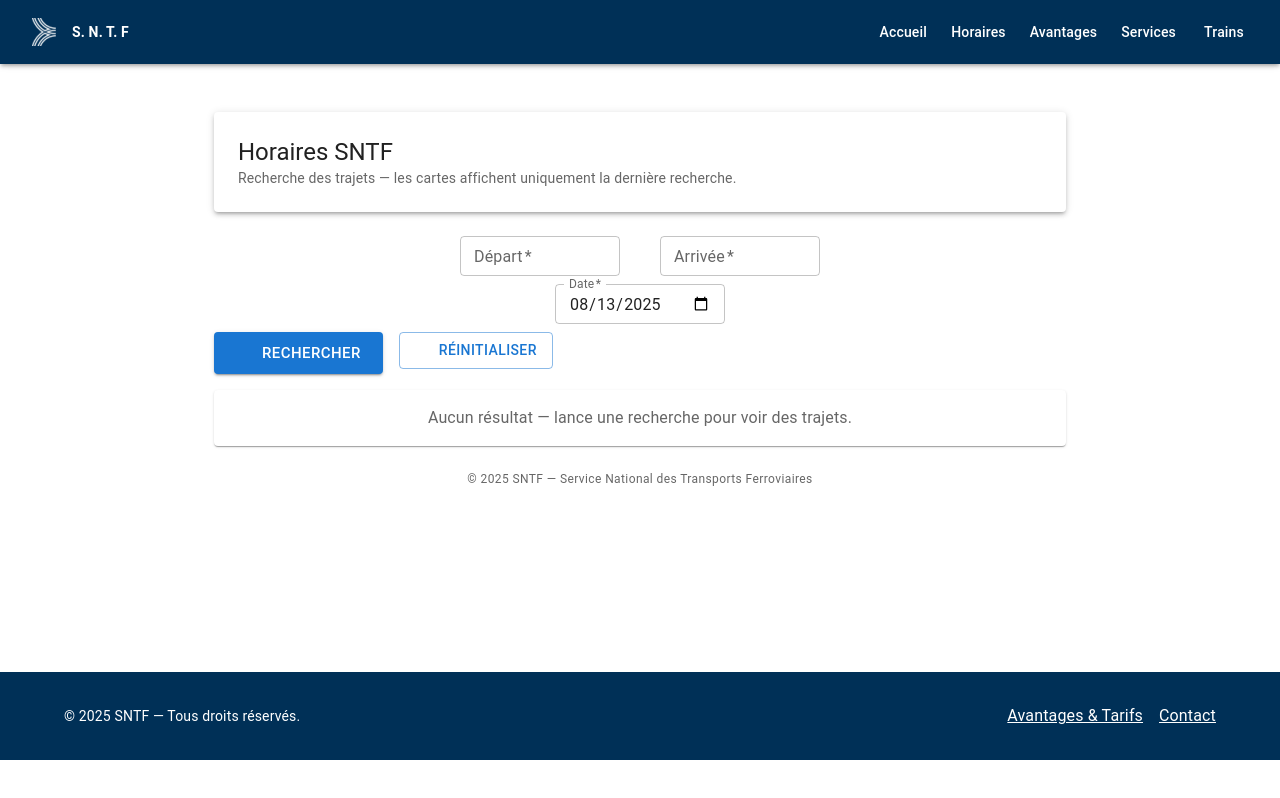
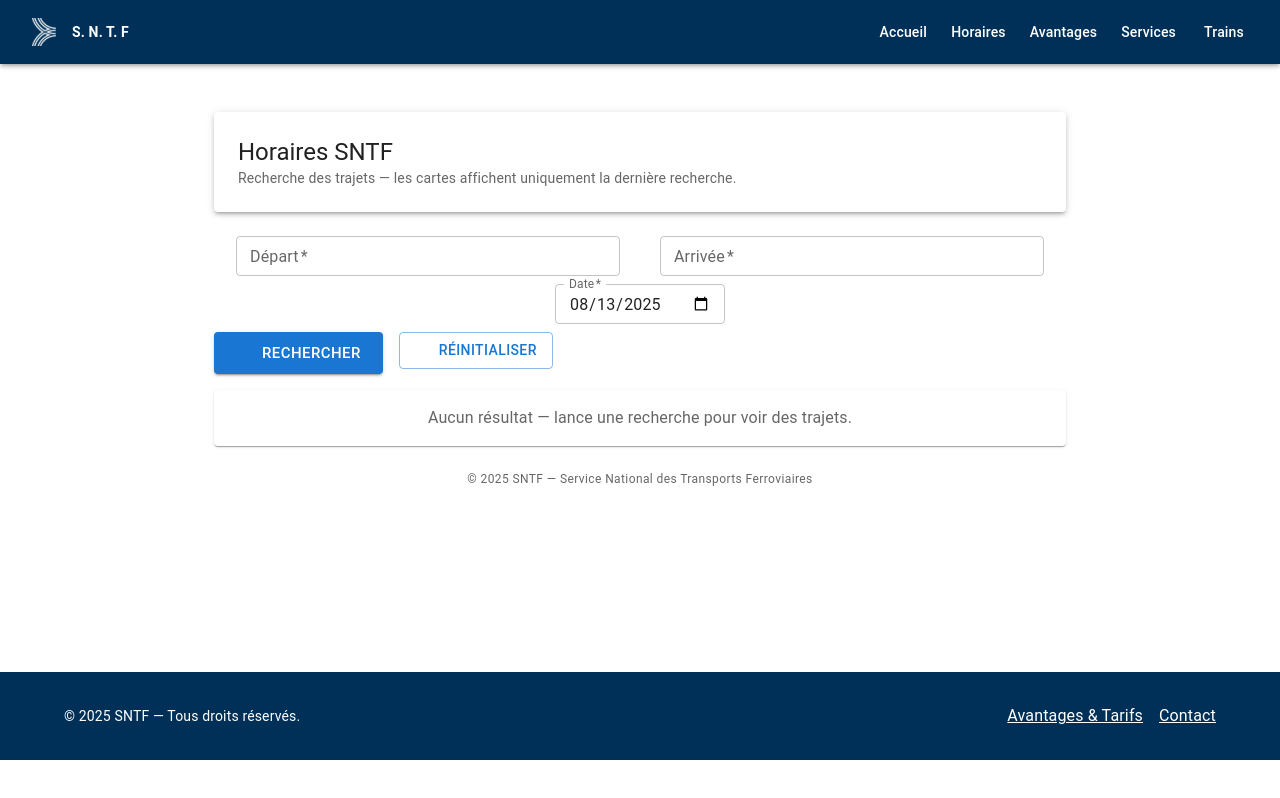
Before and after one commit to justFG/sntf, a Next.js app: page /recherchehoraire in a window 1280 px wide. Built offline with nearby package versions, Linux system fonts and the light colour scheme; some icons are missing.

Commit message:
Update SearchForm.jsx

```diff
--- a/src/components/SearchForm/SearchForm.jsx
+++ b/src/components/SearchForm/SearchForm.jsx
@@ -106,7 +106,7 @@
             }}
             onInputChange={(e, v) => setFromInput(v)}
             size="small"
-            sx={{ minWidth: 160 }}
+            sx={{ maxWidth: '40vw',minWidth: { xs: '40vw', md: '30vw' } }}
             renderInput={(params) => (
               <TextField
                 {...params}
@@ -142,7 +142,7 @@
             }}
             onInputChange={(e, v) => setToInput(v)}
             size="small"
-            sx={{ minWidth: 160 }}
+            sx={{ maxWidth: '40vw',minWidth: { xs: '40vw', md: '30vw' } }}
             renderInput={(params) => (
               <TextField
                 {...params}
```
